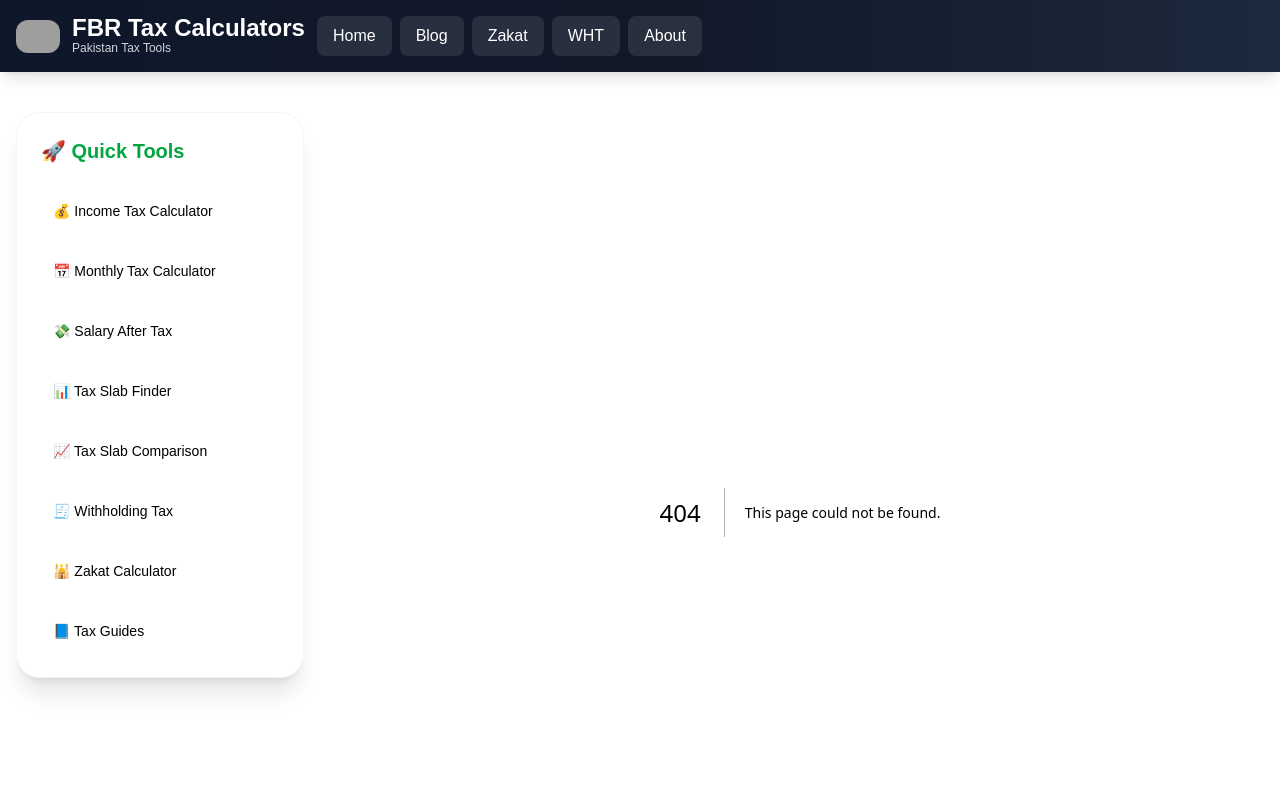
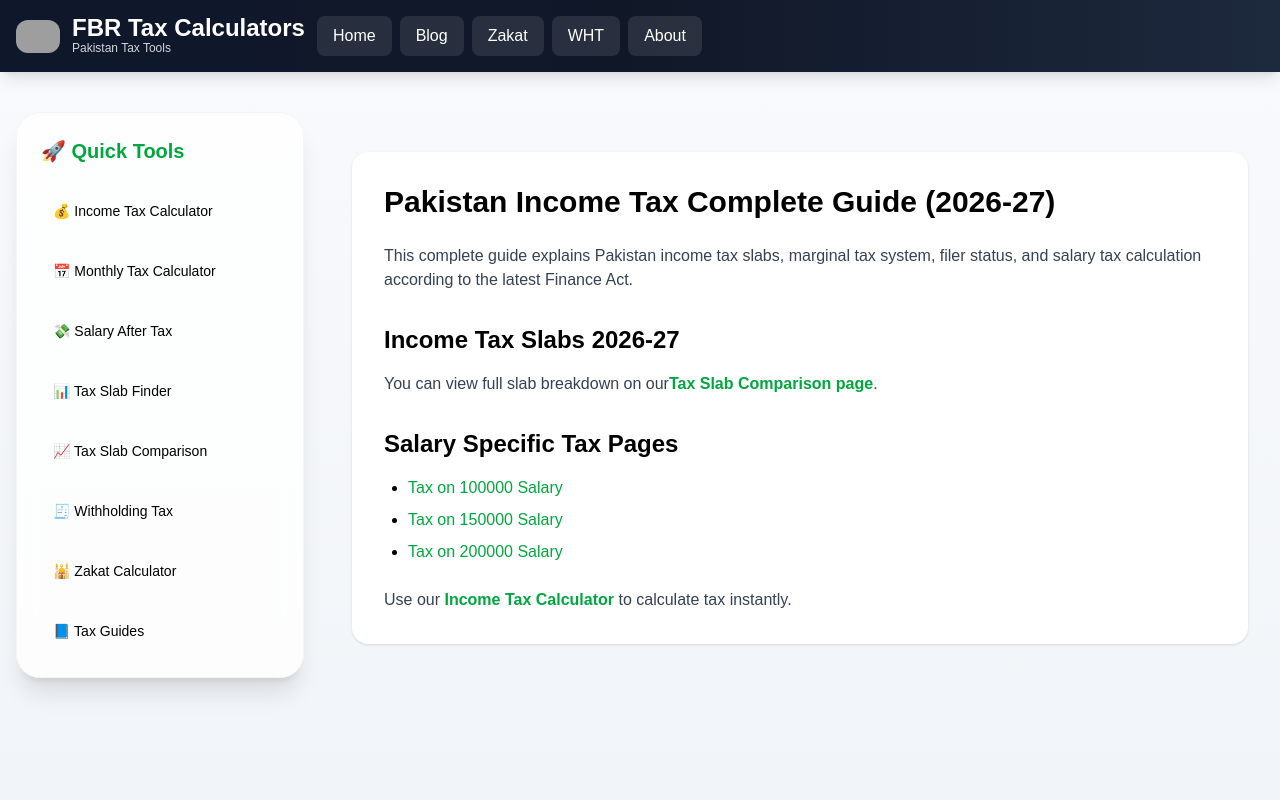
Before and after one commit to muhammadobaid1986/fbrtaxcalculators, a Next.js app: page /blog/pakistan-income-tax-guide in a window 1280 px wide. Before the commit this address had no page. Shown: the top 800 px of the page. Built offline with nearby package versions, Linux system fonts and the light colour scheme; grey boxes are pictures that could not be loaded.

Commit message:
Added pillar blog page for income tax authority

```diff
--- /dev/null
+++ b/app/blog/pakistan-income-tax-guide/page.tsx
@@ -0,0 +1,48 @@
+export const metadata = {
+  title: "Pakistan Income Tax Complete Guide 2026-27",
+  description:
+    "Complete guide to Pakistan income tax system including tax slabs, salary tax, filer benefits and FBR rules.",
+};
+
+export default function Page() {
+  return (
+    <div className="max-w-4xl mx-auto bg-white p-8 rounded-2xl shadow mt-10">
+      <h1 className="text-3xl font-bold mb-6">
+        Pakistan Income Tax Complete Guide (2026-27)
+      </h1>
+
+      <p className="mb-4 text-gray-700">
+        This complete guide explains Pakistan income tax slabs,
+        marginal tax system, filer status, and salary tax calculation
+        according to the latest Finance Act.
+      </p>
+
+      <h2 className="text-2xl font-semibold mt-8 mb-4">
+        Income Tax Slabs 2026-27
+      </h2>
+
+      <p className="mb-4 text-gray-700">
+        You can view full slab breakdown on our
+        <a href="/tax-slab-comparison-pakistan" className="text-green-600 font-semibold">
+          Tax Slab Comparison page
+        </a>.
+      </p>
+
+      <h2 className="text-2xl font-semibold mt-8 mb-4">
+        Salary Specific Tax Pages
+      </h2>
+
+      <ul className="list-disc pl-6 space-y-2">
+        <li><a href="/salary/100000" className="text-green-600">Tax on 100000 Salary</a></li>
+        <li><a href="/salary/150000" className="text-green-600">Tax on 150000 Salary</a></li>
+        <li><a href="/salary/200000" className="text-green-600">Tax on 200000 Salary</a></li>
+      </ul>
+
+      <p className="mt-6 text-gray-700">
+        Use our
+        <a href="/" className="text-green-600 font-semibold"> Income Tax Calculator </a>
+        to calculate tax instantly.
+      </p>
+    </div>
+  );
+}
```
